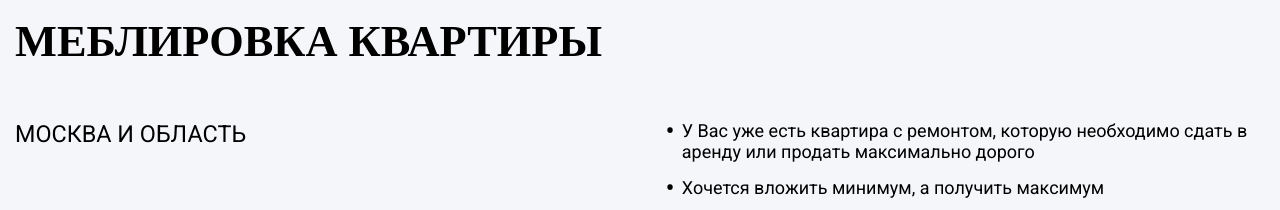
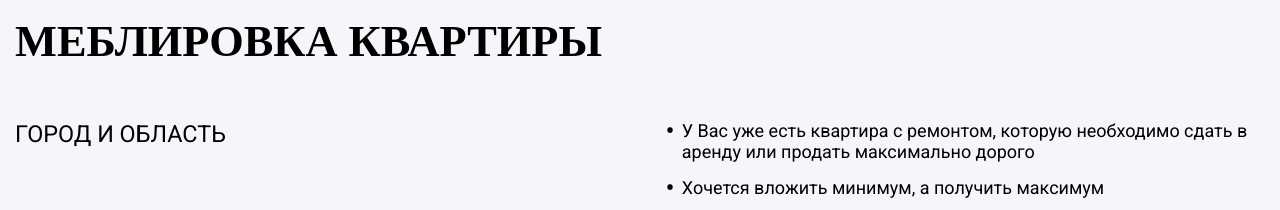
Before and after one commit to dmitry-5/eranaestate, a plain HTML site: page index.html in a window 1280 px wide. Shown: the part 1420-1630 px from the top of the page. Drawn offline with Linux system fonts and the light colour scheme.

Commit message:
Update index.html

```diff
--- a/index.html
+++ b/index.html
@@ -66,7 +66,7 @@
 					<div class="furnishing__content">
 						<div class="furnishing__box-title box">
 							<h4 class="furnishing__subtitle">
-								Москва и область
+								Город и область
 							</h4>
 						</div>
 						<div class="furnishing__box-text box-text box">
```
